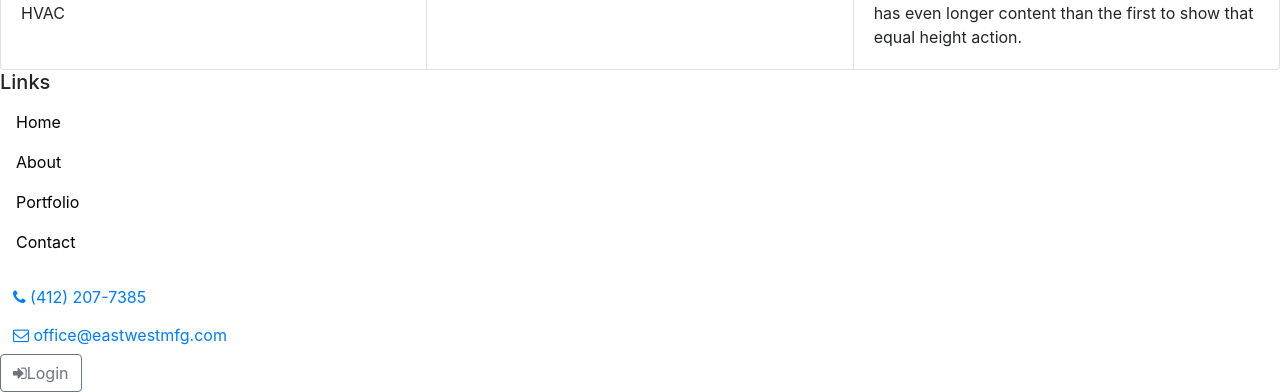
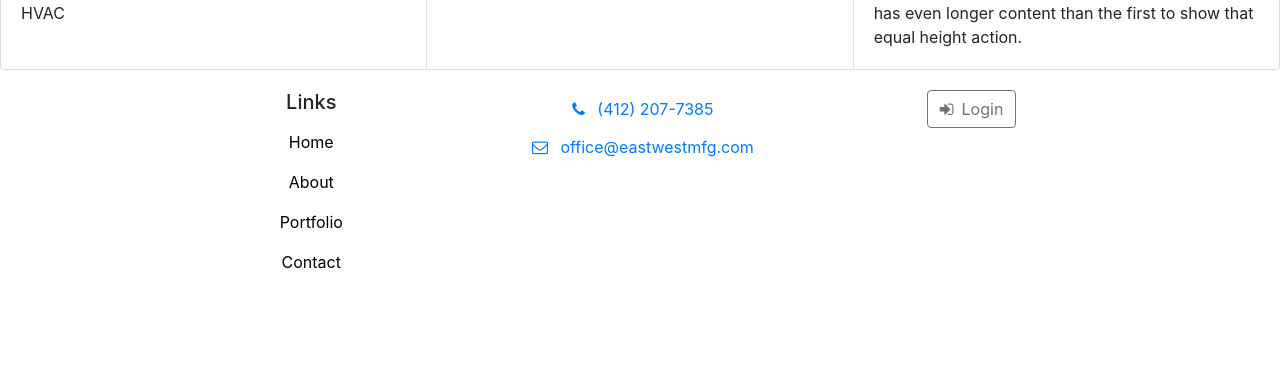
Before and after one commit to ashleygerst/eastwestReact, a React (Create React App) app: page / in a window 1280 px wide. Shown: the part 1052-1444 px from the top of the page. After the commit the page ends 1350 px from the top, so only its background shows below. Built offline with nearby package versions, Linux system fonts and the light colour scheme.

Commit message:
code styling fixes

```diff
--- a/src/App.css
+++ b/src/App.css
@@ -9,7 +9,7 @@
 }
 
 .bg-img-home {
-  background-image: url("./assets/pgh.jpg") !important;
+  background-image: url('./assets/pgh.jpg') !important;
   background-size: cover;
   background-position: center;
   background-attachment: fixed;
@@ -19,7 +19,7 @@
 }
 
 .bg-img-about {
-  background-image: url("./assets/pgh.jpg") !important;
+  background-image: url('./assets/pgh.jpg') !important;
   background-size: cover;
   background-position: center;
   background-attachment: fixed;
@@ -29,7 +29,7 @@
 }
 
 .bg-img-portfolio {
-  background-image: url("./assets/pgh.jpg") !important;
+  background-image: url('./assets/pgh.jpg') !important;
   background-size: cover;
   background-position: center;
   background-attachment: fixed;
@@ -39,7 +39,7 @@
 }
 
 .bg-img-contact {
-  background-image: url("./assets/pgh.jpg") !important;
+  background-image: url('./assets/pgh.jpg') !important;
   background-size: cover;
   background-position: center;
   background-attachment: fixed;
@@ -62,6 +62,15 @@
   position: relative;
 }
 
+.fa {
+  padding-right: 8px;
+}
+
+.loginButton {
+  padding-left: 80px;
+  padding-right: 80px;
+  padding-top: 20px;
+}
 .nav-link {
   background-color: white;
   color: black;
@@ -69,8 +78,32 @@
 
 .navItems{
   justify-content: right;
+  align-items: right;
+  align-self: right;
 }
 
 .jumboTitle {
   padding-top: 150px;
 }
+
+.siteFooter {
+  display: flex;
+  justify-content: center;
+  align-content: center;
+}
+
+.footerContact {
+  text-align: center;
+  justify-content: center;
+  padding-left: 80px;
+  padding-right: 80px;
+  padding-top: 20px;
+}
+
+.footerLinks {
+  text-align: center;
+  justify-content: center;
+  padding-left: 80px;
+  padding-right: 80px;
+  padding-top: 20px;
+}
--- a/src/components/Header.js
+++ b/src/components/Header.js
@@ -4,13 +4,13 @@ import { Button, Jumbotron, Container } from 'reactstrap';
 const Header = (props) => {
   return (
     <div>
-      <Jumbotron className="jumbotron bg-overlay bg-img-home">
-        <div className="overlay"></div>
-        <Container className="jumboContent" fluid>
-          <h1 className="jumboTitle">East West Manufacturing</h1>
-          <p className="jumboHeader">Welcome to East West Manufacturing! East West Manufacturing & Supply Co., Inc. is a commercial
+      <Jumbotron className='jumbotron bg-overlay bg-img-home'>
+        <div className='overlay'></div>
+        <Container className='jumboContent' fluid>
+          <h1 className='jumboTitle'>East West Manufacturing</h1>
+          <p className='jumboHeader'>Welcome to East West Manufacturing! East West Manufacturing & Supply Co., Inc. is a commercial
                     <br /> Mechanical Contractor specializing in vintage and contemporary HVAC systems.</p>
-                    <Button color="warning">About Us</Button>
+                    <Button color='warning' href='/about'>About Us</Button>
         </Container>
       </Jumbotron>
     </div>
```
Also changed, not shown: src/pages/About.js (+4 -4 lines).
